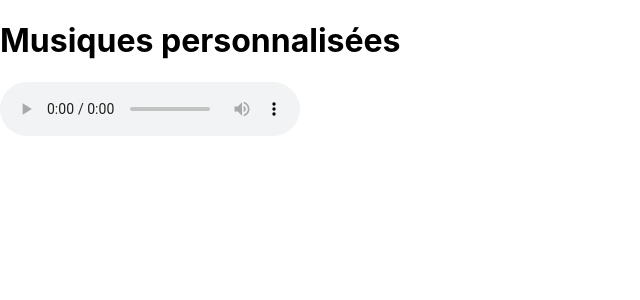
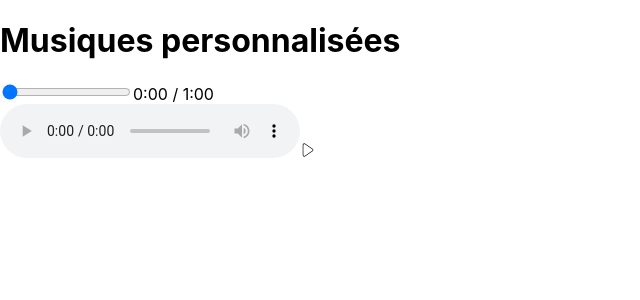
Before and after one commit to silenthill99/NouvelleTechno, a React (Create React App) app in the folder musique-perso/: page / in a window 1280 px wide. Shown: the top 300 px of the page, without its empty margins (0-640 px from the left). Built offline with nearby package versions, Linux system fonts and the light colour scheme.

Commit message:
Ajout de la 1ère page

```diff
--- a/musique-perso/src/App.js
+++ b/musique-perso/src/App.js
@@ -1,13 +1,10 @@
-import logo from './logo.svg';
 import './App.css';
+import {Home} from "./Pages/Home";
 
 function App() {
   return (
     <div>
-      <h1>Musiques personnalisées</h1>
-        <audio controls>
-            <source src="KANNA movie version.mp3" type="audio/mp3"/>
-        </audio>
+        <Home/>
     </div>
   );
 }
--- /dev/null
+++ b/musique-perso/src/Pages/Home.jsx
@@ -0,0 +1,17 @@
+import { CiPlay1 } from "react-icons/ci";
+
+export const Home = () => {
+    return (
+        <main>
+            <h1>Musiques personnalisées</h1>
+            <div>
+                <input type="range" id="track" min={0} value={0}/>
+                <span id="elapsed">0:00</span> / <span id="track-time">1:00</span>
+            </div>
+            <div>
+                <audio src="KANNA movie version.mp3" controls/>
+                <CiPlay1 />
+            </div>
+        </main>
+    )
+}
```
